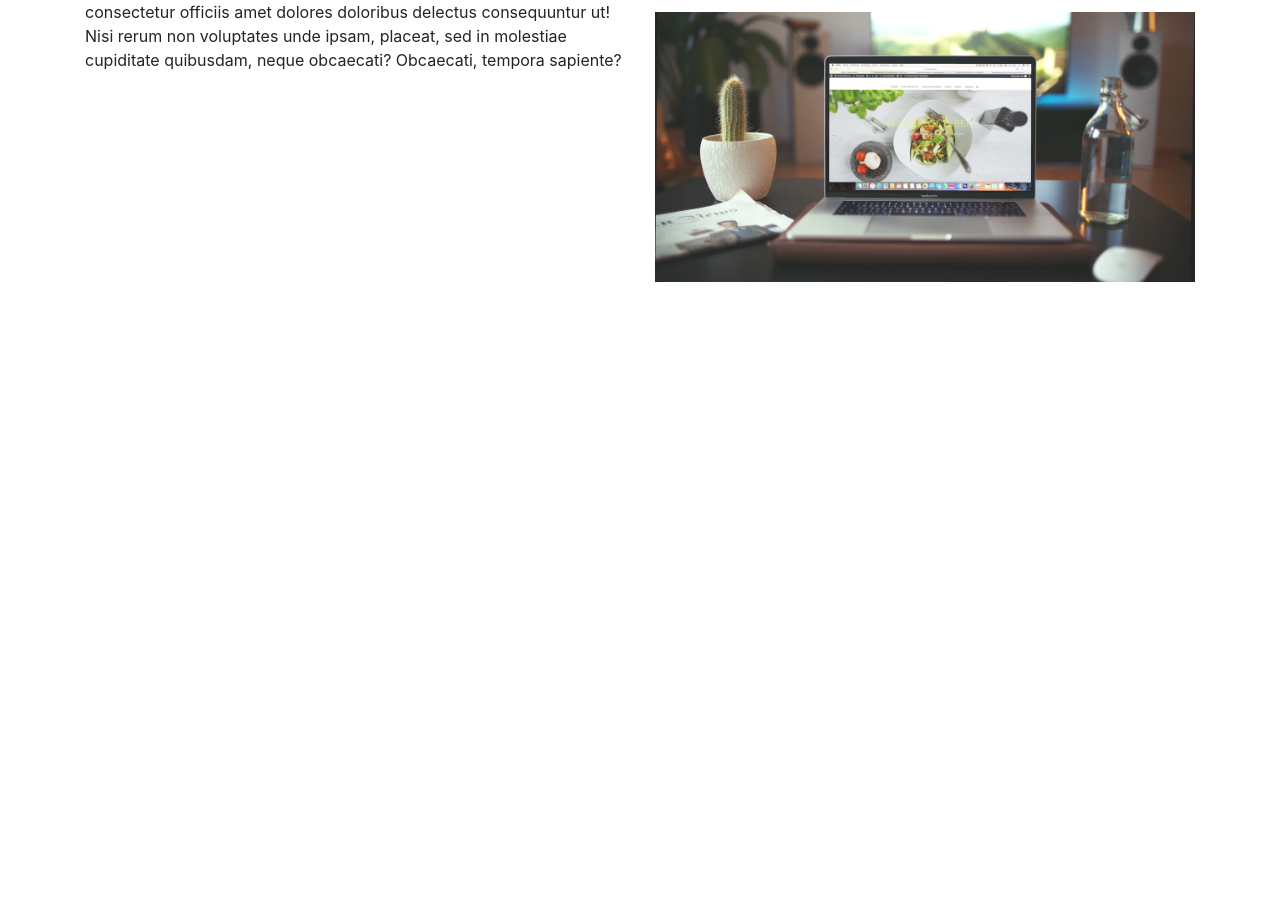
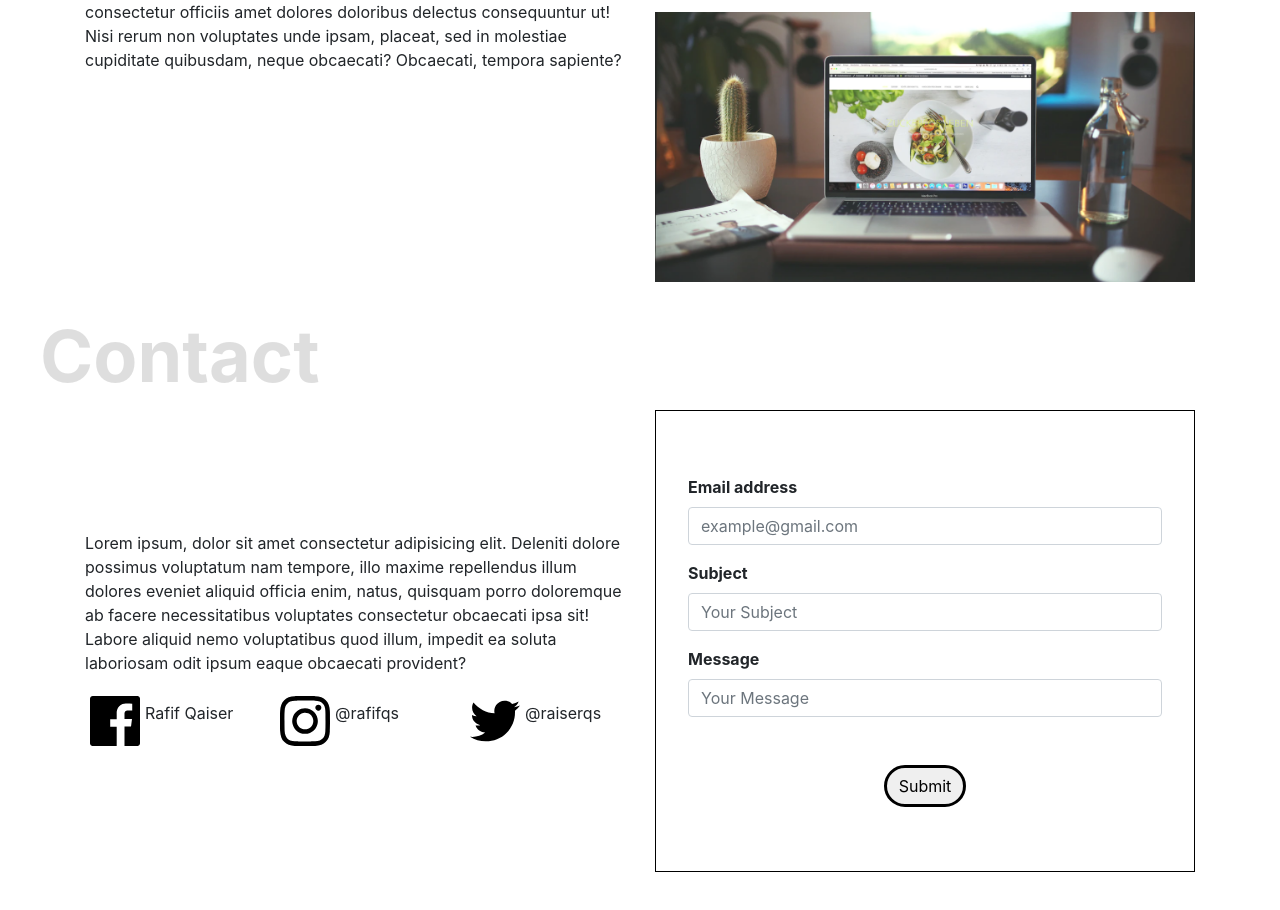
Before and after one commit to Raiserss/Portfolio, a plain HTML site: page index.html in a window 1280 px wide. Shown: the part 1553-2463 px from the top of the page. Before the commit the page ends 1835 px from the top, so only its background shows below. Drawn offline with nearby package versions, Linux system fonts and the light colour scheme.

Commit message:
add contact

```diff
--- a/index.html
+++ b/index.html
@@ -107,6 +107,46 @@
             </div>
         </div>
       </section>
+      <section id="contact" class="contact container">
+        <div class="row d-flex align-items-center gap-5">
+            <div class="col">
+                <p>Lorem ipsum, dolor sit amet consectetur adipisicing elit. Deleniti dolore possimus voluptatum nam tempore, illo maxime repellendus illum dolores eveniet aliquid officia enim, natus, quisquam porro doloremque ab facere necessitatibus voluptates consectetur obcaecati ipsa sit! Labore aliquid nemo voluptatibus quod illum, impedit ea soluta laboriosam odit ipsum eaque obcaecati provident?</p>
+                <div class="row">
+                    <div class="col d-flex align-items-center">
+                        <img src="images/Facebook.svg" alt="facebook icon">
+                        <p>Rafif Qaiser</p>
+                    </div>
+                    <div class="col d-flex align-items-center">
+                        <img src="images/Instagram.svg" alt="instagram icon">
+                        <p>@rafifqs</p>
+                    </div>
+                    <div class="col d-flex align-items-center">
+                        <img src="images/Twitter.svg" alt="twitter icon">
+                        <p>@raiserqs</p>
+                    </div>
+                </div>
+            </div>
+            <div class="col">
+                <form class="contact-form" onsubmit="onFormSubmit(event)">
+                    <div class="form-group">
+                      <label for="inp_email"><b>Email address</b></label>
+                      <input type="email" class="form-control" id="inp_email" placeholder="example@gmail.com" required>
+                    </div>
+                    <div class="form-group">
+                      <label for="inp_subject"><b>Subject</b></label>
+                      <input type="text" class="form-control" id="inp_subject" placeholder="Your Subject" required>
+                    </div>
+                    <div class="form-group">
+                        <label for="inp_message"><b>Message</b></label>
+                        <input type="text" class="form-control" id="inp_message" placeholder="Your Message" required>
+                      </div>
+                    <div class="d-flex justify-content-center mt-5">
+                        <button type="submit" class="btn button">Submit</button>
+                    </div>
+                  </form>
+            </div>
+        </div>
+      </section>
     <!-- Optional JavaScript -->
     <!-- jQuery first, then Popper.js, then Bootstrap JS -->
     <script src="https://code.jquery.com/jquery-3.3.1.slim.min.js" integrity="sha384-q8i/X+965DzO0rT7abK41JStQIAqVgRVzpbzo5smXKp4YfRvH+8abtTE1Pi6jizo" crossorigin="anonymous"></script>
--- a/main.js
+++ b/main.js
@@ -11,3 +11,23 @@ function toggleDetail(e) {
     const detail = $(item).children(".about-exp-item-detail")
     $(detail).slideToggle()
 }
+
+function onFormSubmit(e) {
+    e.preventDefault()
+    const email = $("#inp_email")
+    const subject = $("#inp_subject")
+    const message = $("#inp_message")
+
+    if(!$(email).val()) {
+        alert("Email is required")
+    } else if (!$(subject).val()) {
+        alert("Subject is required")
+    } else if (!$(message).val()) {
+        alert("Message is required")
+    } else {
+        alert("Form Submitted")
+        $(email).val("")
+        $(subject).val("")
+        $(message).val("")
+    }
+}
--- a/style.css
+++ b/style.css
@@ -72,7 +72,7 @@ section::before {
 }
 
 .work::before {
-    content: 'work';
+    content: 'Work';
 }
 
 .work-img {
@@ -130,6 +130,23 @@ section::before {
     content: 'Web Project';
 }
 
+.contact {
+    padding-bottom: 128px;
+}
+
+.contact::before {
+    content: 'Contact';
+}
+
+.contact-form {
+    border: 1px solid black;
+    padding: 64px 32px;
+}
+
+.form-label {
+    font-weight: 700;
+}
+
 @keyframes upDown {
     0% {
         transform: translateY(0);
```
Also changed, not shown: images/Facebook.svg (added), images/Instagram.svg (added), images/Twitter.svg (added).
